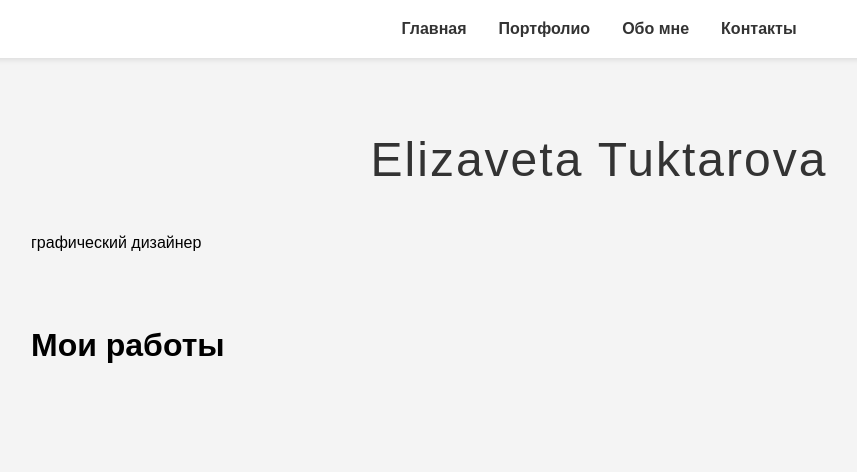
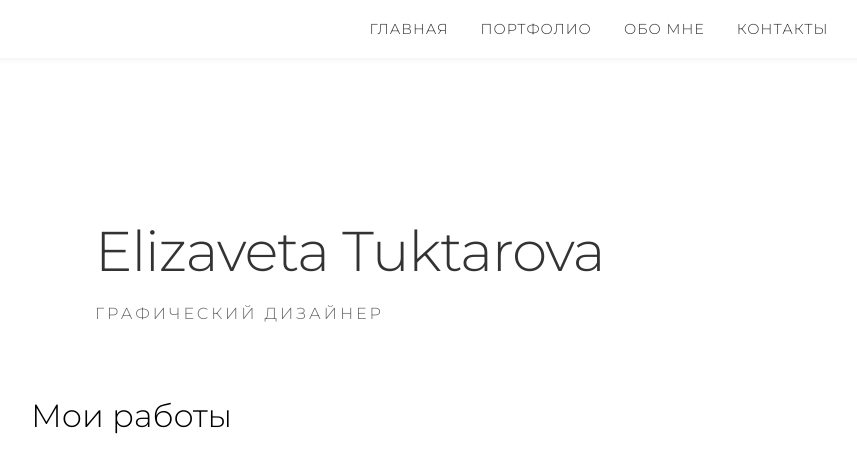
Before and after one commit to elizatu1/elizatu1, a plain HTML site: page index.html in a window 1280 px wide. Shown: the whole page, without its empty margins (41-898 px from the left). Drawn offline with Linux system fonts and the light colour scheme.

Commit message:
Update style.css

```diff
--- a/style.css
+++ b/style.css
@@ -5,15 +5,15 @@
 }
 
 body {
-    font-family: Arial, sans-serif;
+    font-family: 'Montserrat', sans-serif;
     line-height: 1.6;
-    background-color: #f4f4f4;
+    background-color: #ffffff;
 }
 
 header {
     background-color: white;
     padding: 1rem;
-    box-shadow: 0 2px 5px rgba(0,0,0,0.1);
+    box-shadow: 0 2px 5px rgba(0,0,0,0.05);
 }
 
 nav ul {
@@ -26,7 +26,10 @@ nav ul {
 nav a {
     text-decoration: none;
     color: #333;
-    font-weight: bold;
+    font-weight: 300;
+    text-transform: uppercase;
+    letter-spacing: 1px;
+    font-size: 0.9rem;
 }
 
 main {
@@ -35,36 +38,34 @@ main {
     padding: 2rem;
 }
 
-section {
-    margin-bottom: 4rem;
+.name-block {
+    margin: 8rem 0 0 4rem;
+    text-align: left;
 }
 
 h1 {
-    font-size: 3rem;
+    font-size: 3.5rem;
     font-weight: 300;
-    text-align: center;
-    margin: 2rem 0;
-    letter-spacing: 2px;
+    letter-spacing: -1px;
     color: #333;
-    position: relative;
-    animation: subtle-fade 3s ease-in-out;
-    transition: color 0.3s ease;
+    margin-bottom: 1rem;
+    line-height: 1.2;
 }
 
-h1:hover {
-    color: #000;
+.profession {
+    font-size: 1rem;
+    font-weight: 300;
+    color: #666;
+    text-transform: uppercase;
+    letter-spacing: 3px;
 }
 
-@keyframes subtle-fade {
-    from {
-        opacity: 0;
-    }
-    to {
-        opacity: 1;
-    }
+section {
+    margin-bottom: 4rem;
 }
 
 h2 {
     font-size: 2rem;
     margin-bottom: 2rem;
+    font-weight: 300;
 }
```
